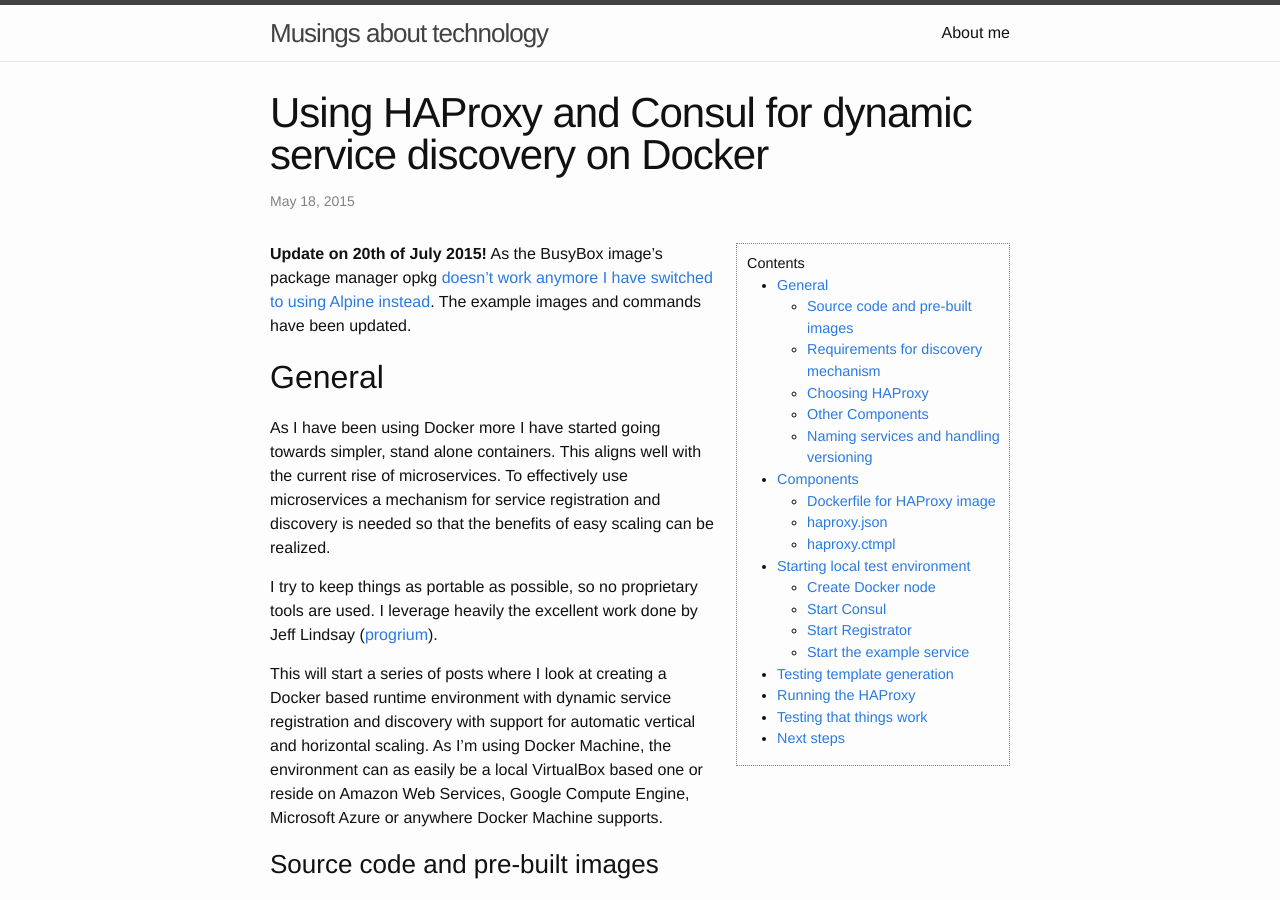
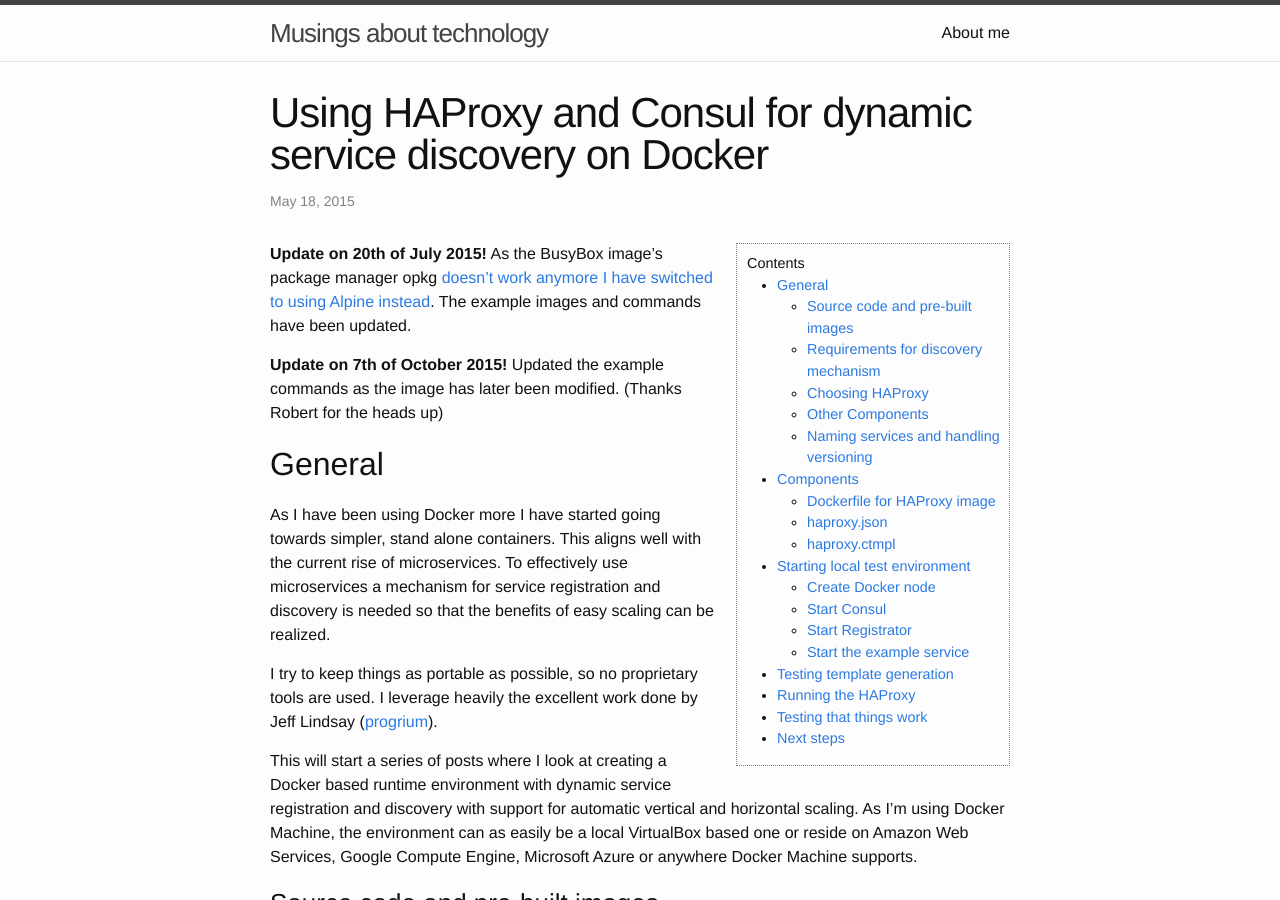
Before and after one commit to SirIle/sirile.github.io, a Jekyll site: the page built from _posts/2015-05-18-using-haproxy-and-consul-for-dynamic-service-discovery-on-docker.markdown, in a window 1280 px wide and 900 px high. Built offline with Jekyll 4.4.1, drawn with Linux system fonts in a browser that asks for light colours; nearby versions of some CDN libraries; some of the changed text lies outside the part shown.

Commit message:
Updated the example commands in the article
As the image had been updated, one of the commands failed.

```diff
--- a/_posts/2015-05-18-using-haproxy-and-consul-for-dynamic-service-discovery-on-docker.markdown
+++ b/_posts/2015-05-18-using-haproxy-and-consul-for-dynamic-service-discovery-on-docker.markdown
@@ -15,6 +15,8 @@ Contents
 
 
 **Update on 20th of July 2015!** As the BusyBox image's package manager opkg [doesn't work anymore I have switched to using Alpine instead]({% post_url 2015-07-20-switching-to-alpine-from-busybox %}). The example images and commands have been updated.
+
+**Update on 7th of October 2015!** Updated the example commands as the image has later been modified. (Thanks Robert for the heads up)
 
 ## General
 
```
Also changed, not shown: other parts of _posts/2015-05-18-using-haproxy-and-consul-for-dynamic-service-discovery-on-docker.markdown (+1 -2 lines).
